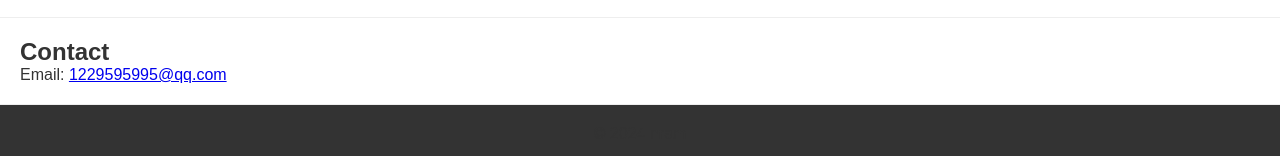
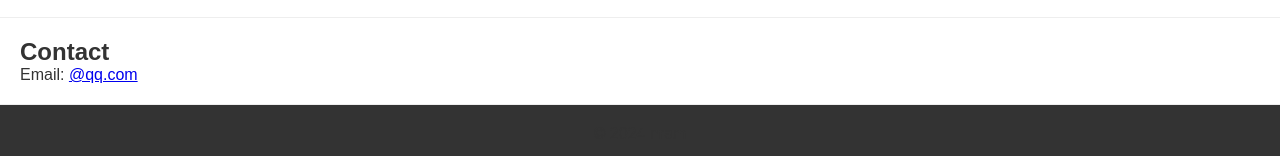
Before and after one commit to 1nram1/1nram1.github.io, a plain HTML site: page index.html in a window 1280 px wide. Shown: the part 368-524 px from the top of the page. Drawn offline with Linux system fonts and the light colour scheme.

Commit message:
Update index.html

```diff
--- a/index.html
+++ b/index.html
@@ -41,7 +41,7 @@
 
     <section id="contact">
     <h2>Contact</h2>
-    <p>Email: <a href="mailto:@qq.com">1229595995@qq.com</a></p>
+    <p>Email: <a href="mailto:@qq.com">@qq.com</a></p>
 </section>
 
 
```
